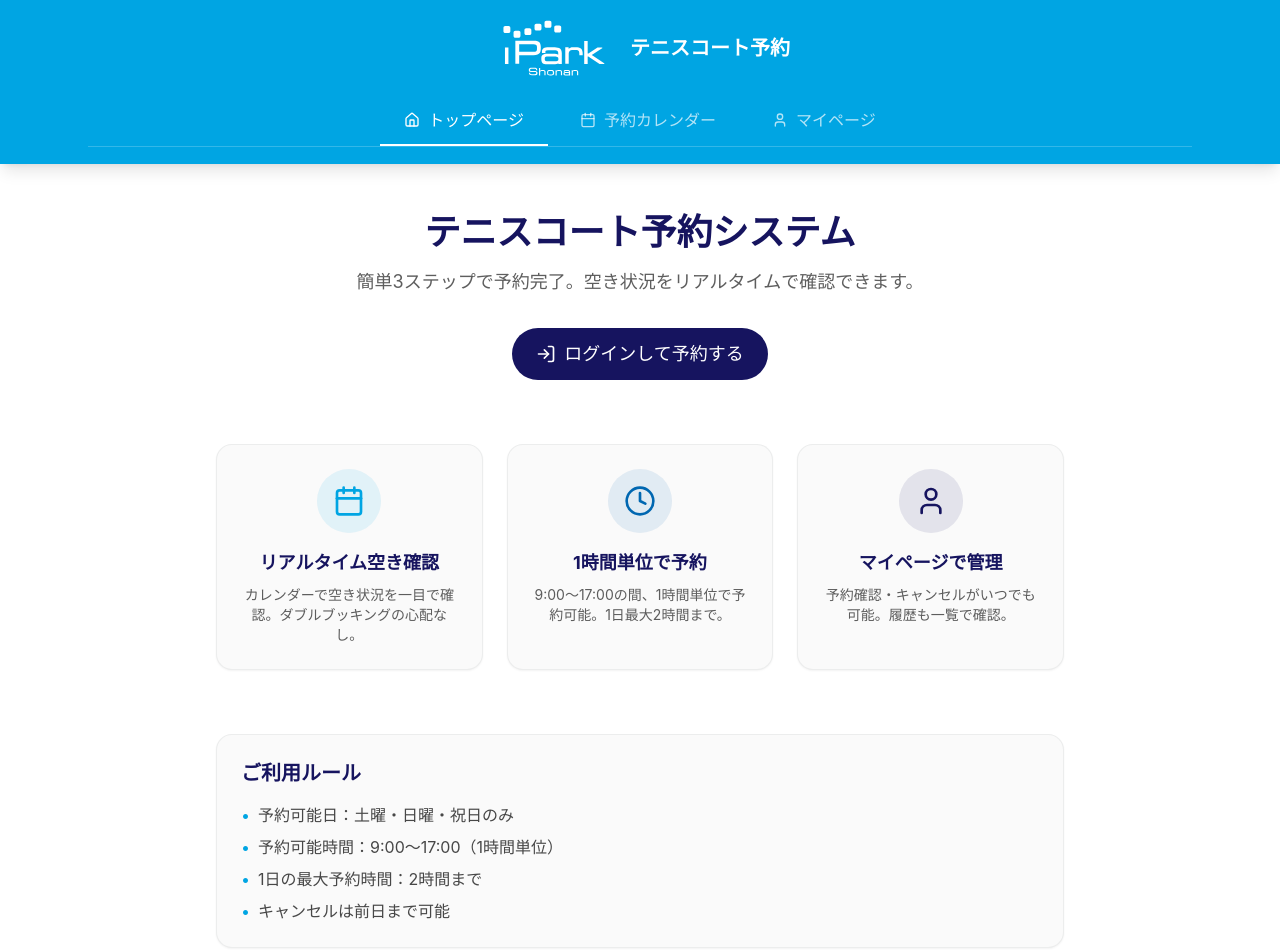
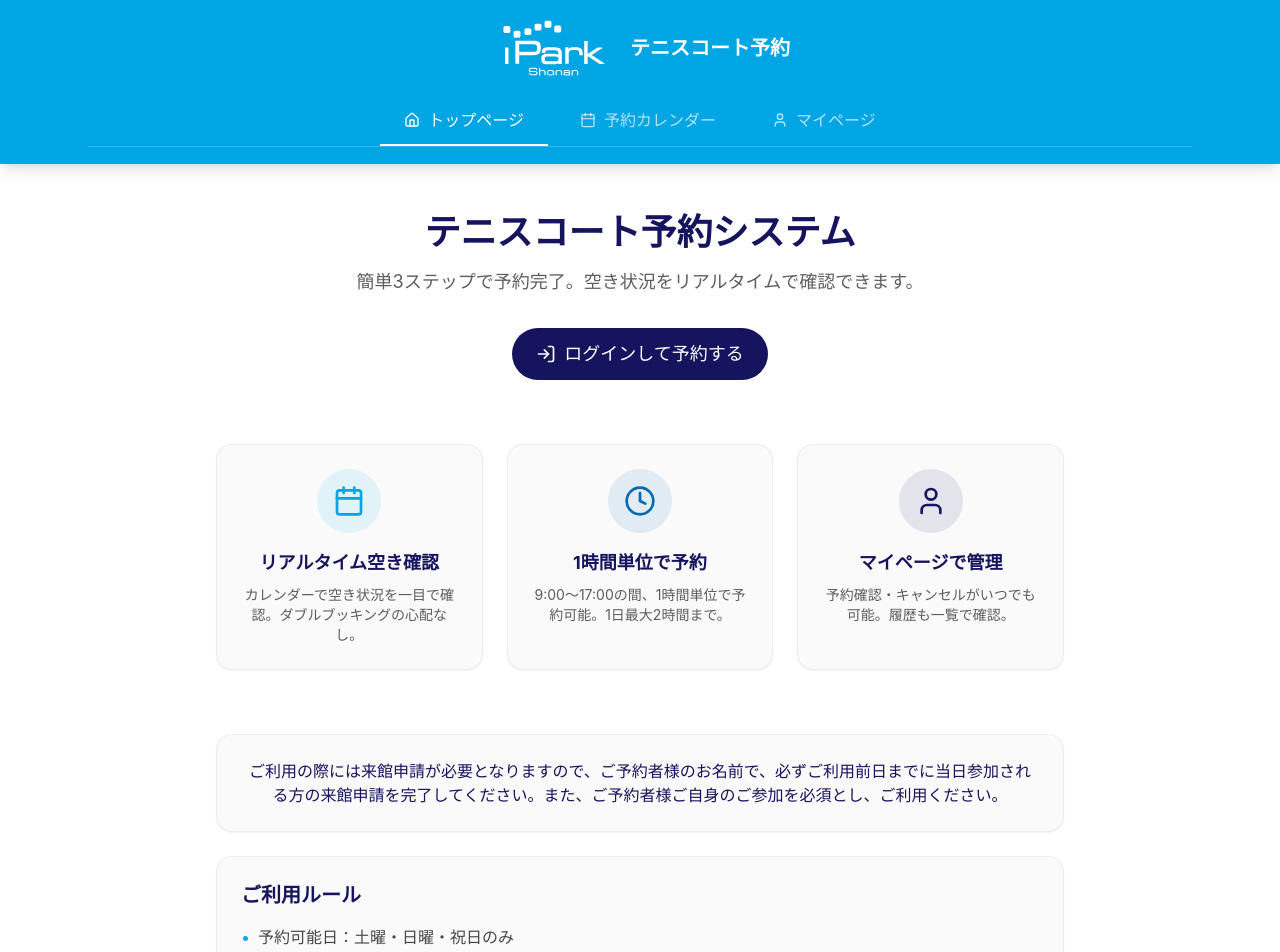
Before and after one commit to TatsuhitoDT/tennis-reservation-app, a Next.js app: page / in a window 1280 px wide. Shown: the top 952 px of the page. Built offline with nearby package versions, Linux system fonts and the light colour scheme; no server answers.

Commit message:
feat: add visit application notice (top, calendar, reservations), constants, IMPLEMENTATION_STATUS

```diff
--- a/src/app/dashboard/page.tsx
+++ b/src/app/dashboard/page.tsx
@@ -5,7 +5,7 @@ import { useRouter } from "next/navigation";
 import { supabase } from "@/lib/supabase";
 import Header from "@/components/Header";
 import BookingCalendar from "@/components/BookingCalendar";
-import { isWeekend, isHoliday } from "@/lib/dateUtils";
+import { VISIT_APPLICATION_NOTICE } from "@/lib/constants";
 
 export default function DashboardPage() {
   const router = useRouter();
@@ -42,6 +42,9 @@ export default function DashboardPage() {
           <p className="text-on-background/70">
             土曜・日曜・祝日のみ予約可能です。1日2枠・1週間（表示の7日）で2枠まで。枠を選んで「予約を確定」を押してください。選択の解除は枠を再クリックしてください。
           </p>
+          <p className="mt-3 px-4 py-2 rounded-lg bg-primary/5 border border-primary/20 text-primary font-medium text-sm">
+            {VISIT_APPLICATION_NOTICE}
+          </p>
           <p className="mt-3 text-sm text-primary font-medium">
             ※予約の完了・変更・キャンセル時にメール通知は送信されません。内容はマイページ・予約履歴でご確認ください。
           </p>
--- a/src/app/member/reservations/[id]/page.tsx
+++ b/src/app/member/reservations/[id]/page.tsx
@@ -6,6 +6,7 @@ import { supabase } from "@/lib/supabase";
 import { type Reservation, getCourts, type Court } from "@/lib/supabase";
 import Header from "@/components/Header";
 import { formatDate, formatTime } from "@/lib/dateUtils";
+import { VISIT_APPLICATION_NOTICE } from "@/lib/constants";
 import { Calendar, Clock, Edit, Save, X } from "lucide-react";
 import BookingCalendar from "@/components/BookingCalendar";
 
@@ -279,6 +280,10 @@ export default function ReservationDetailPage() {
             </div>
           </div>
         )}
+
+        <div className="mt-8 pt-6 border-t border-outline/20">
+          <p className="text-sm text-primary font-medium">{VISIT_APPLICATION_NOTICE}</p>
+        </div>
       </main>
     </div>
   );
--- a/src/app/member/reservations/page.tsx
+++ b/src/app/member/reservations/page.tsx
@@ -6,6 +6,7 @@ import { supabase } from "@/lib/supabase";
 import { getUserReservations, cancelReservation, type Reservation } from "@/lib/supabase";
 import Header from "@/components/Header";
 import { formatDate, formatTime } from "@/lib/dateUtils";
+import { VISIT_APPLICATION_NOTICE } from "@/lib/constants";
 import { Calendar, Clock, Trash2, Edit, Eye } from "lucide-react";
 
 type FilterType = "all" | "thisMonth" | "nextMonth" | "past";
@@ -253,6 +254,10 @@ export default function ReservationsPage() {
             })}
           </div>
         )}
+
+        <div className="mt-8 pt-6 border-t border-outline/20">
+          <p className="text-sm text-primary font-medium">{VISIT_APPLICATION_NOTICE}</p>
+        </div>
       </main>
     </div>
   );
--- a/src/app/page.tsx
+++ b/src/app/page.tsx
@@ -3,6 +3,7 @@
 import { Calendar, Clock, User, LogIn } from "lucide-react";
 import { useRouter } from "next/navigation";
 import Header from "@/components/Header";
+import { VISIT_APPLICATION_NOTICE } from "@/lib/constants";
 
 export default function Home() {
   const router = useRouter();
@@ -71,6 +72,11 @@ export default function Home() {
           </div>
         </section>
 
+        {/* 注意書き（来館申請） */}
+        <section className="card mb-6 bg-primary/5 border border-primary/20">
+          <p className="text-primary font-medium">{VISIT_APPLICATION_NOTICE}</p>
+        </section>
+
         {/* 利用ルール */}
         <section className="card text-left">
           <h3 className="text-xl font-bold text-primary mb-4">ご利用ルール</h3>
--- /dev/null
+++ b/src/lib/constants.ts
@@ -0,0 +1,7 @@
+/**
+ * アプリ共通の文言
+ */
+
+/** 来館申請の注意（トップ・カレンダー上・予約画面下部に表示） */
+export const VISIT_APPLICATION_NOTICE =
+  "ご利用の際には来館申請が必要となりますので、ご予約者様のお名前で、必ずご利用前日までに当日参加される方の来館申請を完了してください。また、ご予約者様ご自身のご参加を必須とし、ご利用ください。";
```
Also changed, not shown: 1 other file (tests, documents, lock files or other folders).
